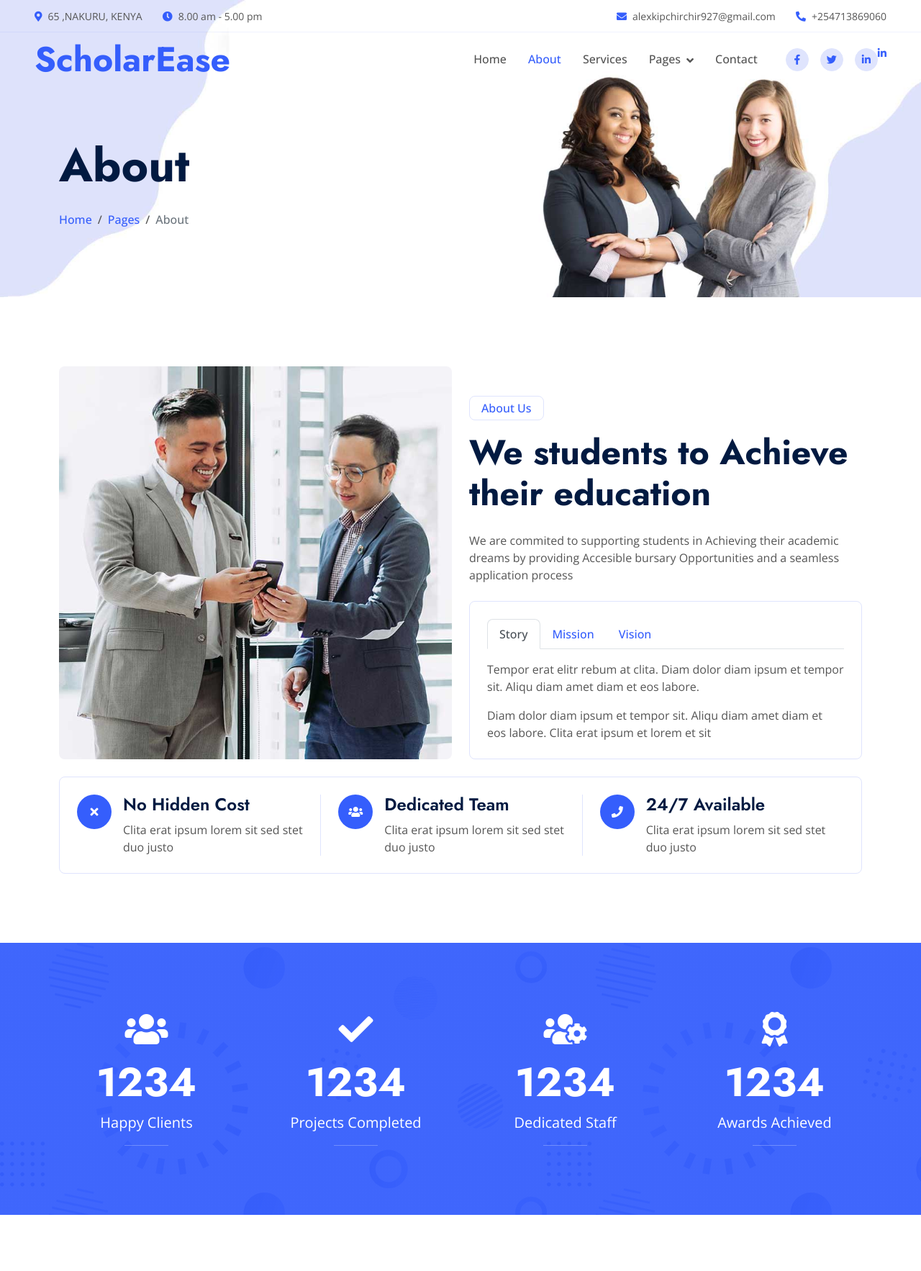
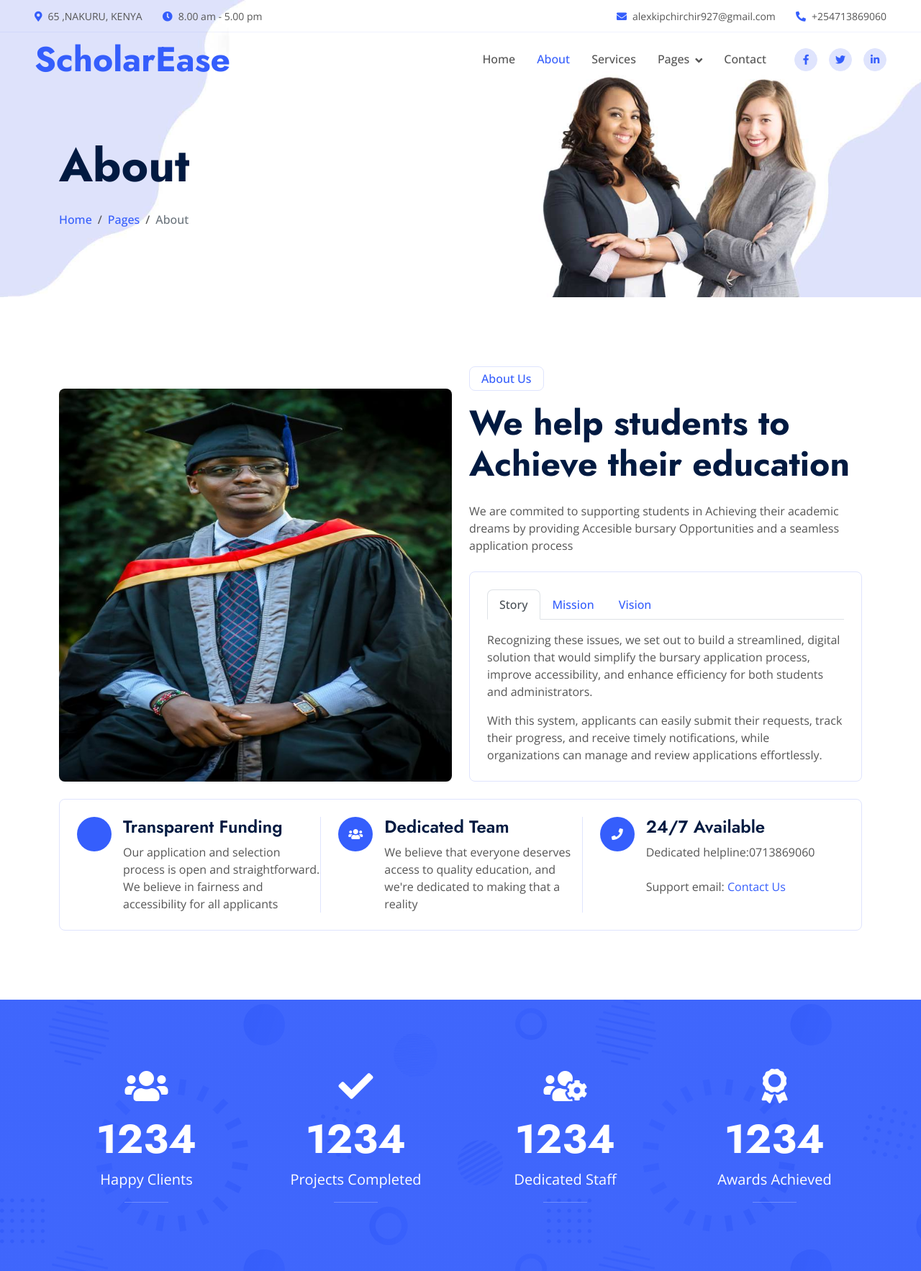
Before and after one commit to Projects-002/Bursary_Fund, a PHP site: page /Projects/about.php in a window 1280 px wide. Shown: the top 1766 px of the page at 72% size. Run offline with PHP 8.4, Linux system fonts and the light colour scheme; some libraries are stand-ins or nearby versions.

Commit message:
about updated

```diff
--- a/about.php
+++ b/about.php
@@ -84,7 +84,7 @@
                         <small class="fab fa-twitter text-primary"></small>
                     </a>
                     <a class="btn btn-light btn-sm-square rounded-circle ms-3" href="">
-                        <small class="fab fa-linkedin-in text-primary" ><a href="https://www.linkedin.com/in/alex-kipchirchir-4431572a1/"></a></small>
+                        <small class="fab fa-linkedin-in text-primary" ></small>
                     </a>
                 </div>
             </div>
@@ -114,11 +114,11 @@
         <div class="container">
             <div class="row g-4 align-items-end mb-4">
                 <div class="col-lg-6 wow fadeInUp" data-wow-delay="0.1s">
-                    <img class="img-fluid rounded" src="img/about.jpg">
+                    <img class="img-fluid rounded" src="img\aboutg_resized.jpg">
                 </div>
                 <div class="col-lg-6 wow fadeInUp" data-wow-delay="0.3s">
                     <p class="d-inline-block border rounded text-primary fw-semi-bold py-1 px-3">About Us</p>
-                    <h1 class="display-5 mb-4">We students to Achieve their education </h1>
+                    <h1 class="display-5 mb-4">We help students to Achieve their education </h1>
                     <p class="mb-4">We are commited to supporting students in Achieving their academic dreams by providing Accesible bursary Opportunities and a seamless application process</p>
                     <div class="border rounded p-4">
                         <nav>
@@ -130,16 +130,21 @@
                         </nav>
                         <div class="tab-content" id="nav-tabContent">
                             <div class="tab-pane fade show active" id="nav-story" role="tabpanel" aria-labelledby="nav-story-tab">
-                                <p>Tempor erat elitr rebum at clita. Diam dolor diam ipsum et tempor sit. Aliqu diam amet diam et eos labore.</p>
-                                <p class="mb-0">Diam dolor diam ipsum et tempor sit. Aliqu diam amet diam et eos labore. Clita erat ipsum et lorem et sit</p>
+                                <p>Recognizing these issues, we set out to build a streamlined, digital solution that would simplify the bursary application process,
+                                    improve accessibility, and enhance efficiency for both students and administrators.</p>
+                                <p class="mb-0">With this system, applicants can easily submit their requests,
+                                    track their progress, and receive timely notifications, while organizations can manage and review applications effortlessly.</p>
                             </div>
                             <div class="tab-pane fade" id="nav-mission" role="tabpanel" aria-labelledby="nav-mission-tab">
-                                <p>Tempor erat elitr rebum at clita. Diam dolor diam ipsum et tempor sit. Aliqu diam amet diam et eos labore.</p>
-                                <p class="mb-0">Diam dolor diam ipsum et tempor sit. Aliqu diam amet diam et eos labore. Clita erat ipsum et lorem et sit</p>
+                                <p>Our mission is to simplify and enhance the bursary application process by providing a secure,
+                                     transparent, and user-friendly online platform..</p>
+                                <p class="mb-0">We aim to ensure that deserving students can easily access financial aid opportunities
+                                    while enabling institutions to manage applications efficiently</p>
                             </div>
                             <div class="tab-pane fade" id="nav-vision" role="tabpanel" aria-labelledby="nav-vision-tab">
-                                <p>Tempor erat elitr rebum at clita. Diam dolor diam ipsum et tempor sit. Aliqu diam amet diam et eos labore.</p>
-                                <p class="mb-0">Diam dolor diam ipsum et tempor sit. Aliqu diam amet diam et eos labore. Clita erat ipsum et lorem et sit</p>
+                                <p>To become a leading digital platform that revolutionizes the bursary application process by ensuring efficiency, transparency, and accessibility.</p>
+                                <p class="mb-0"> We envision a future where every deserving student has seamless access to financial aid,
+                                     empowering them to pursue their education without financial barriers</p>
                             </div>
                         </div>
                     </div>
@@ -151,11 +156,12 @@
                         <div class="h-100">
                             <div class="d-flex">
                                 <div class="flex-shrink-0 btn-lg-square rounded-circle bg-primary">
-                                    <i class="fa fa-times text-white"></i>
+                                   <!--<i class="fa fa-times text-white"></i> -->
                                 </div>
                                 <div class="ps-3">
-                                    <h4>No Hidden Cost</h4>
-                                    <span>Clita erat ipsum lorem sit sed stet duo justo</span>
+                                    <h4>Transparent Funding</h4>
+                                    <span>Our application and selection process is open and straightforward.
+                                        We believe in fairness and accessibility for all applicants</span>
                                 </div>
                                 <div class="border-end d-none d-lg-block"></div>
                             </div>
@@ -170,7 +176,8 @@
                                 </div>
                                 <div class="ps-3">
                                     <h4>Dedicated Team</h4>
-                                    <span>Clita erat ipsum lorem sit sed stet duo justo</span>
+                                    <span>We believe that everyone deserves access to quality education,
+                                         and we're dedicated to making that a reality</span>
                                 </div>
                                 <div class="border-end d-none d-lg-block"></div>
                             </div>
@@ -185,7 +192,10 @@
                                 </div>
                                 <div class="ps-3">
                                     <h4>24/7 Available</h4>
-                                    <span>Clita erat ipsum lorem sit sed stet duo justo</span>
+                                    <span>Dedicated helpline:0713869060<br><br>
+                                    Support email: <a href="mailto:user.alexkipchirchir927@gmail.com">Contact Us</a>
+
+                                    </span>
                                 </div>
                             </div>
                         </div>
--- a/contact.php
+++ b/contact.php
@@ -3,7 +3,7 @@
 
 <head>
     <meta charset="utf-8">
-    <title>ScholarEase - Financial Services Website </title>
+    <title>ScholarEase</title>
     <meta content="width=device-width, initial-scale=1.0" name="viewport">
     <meta content="" name="keywords">
     <meta content="" name="description">
```
Also changed, not shown: feature.php (+4 -3 lines), img/aboutg_resized.jpg (added), img/pexels-dudumatik-2495232.jpg (added).
